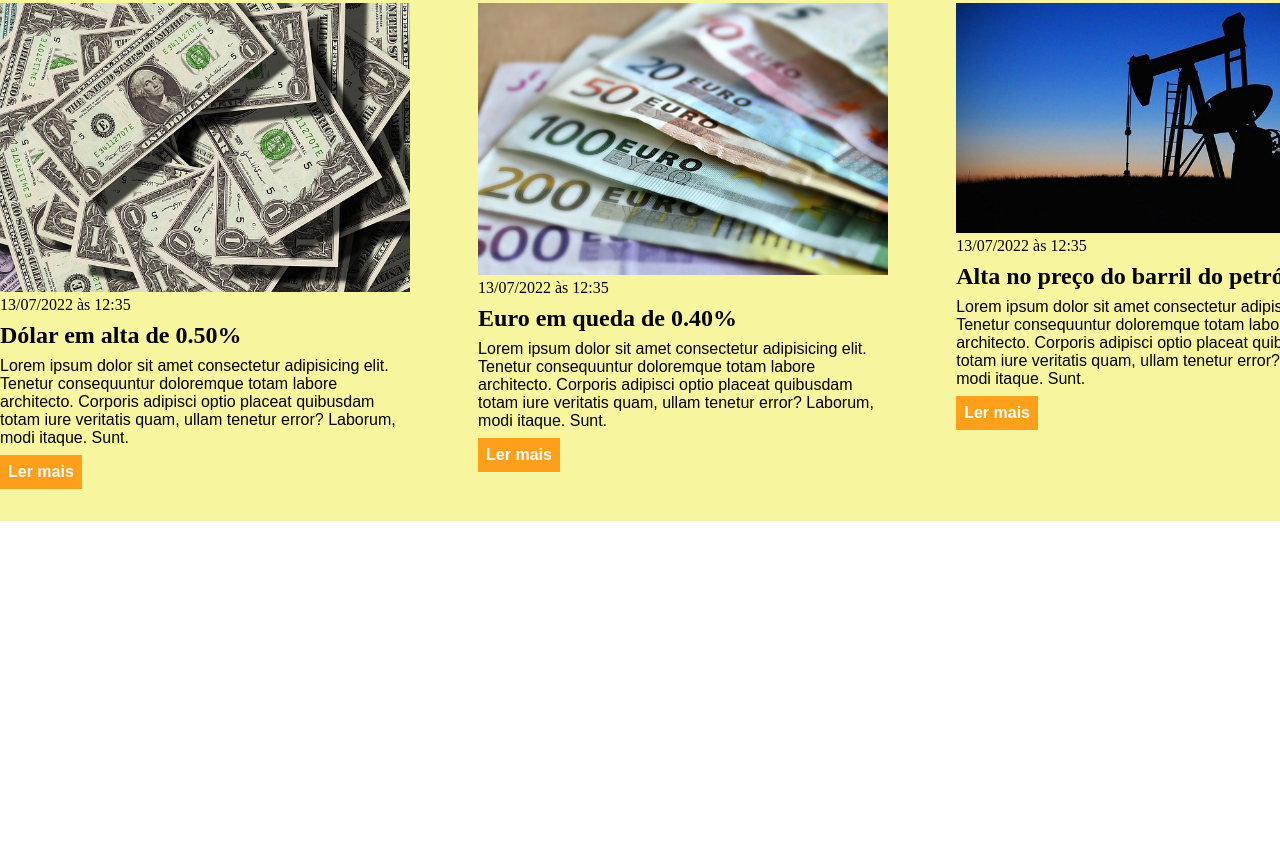
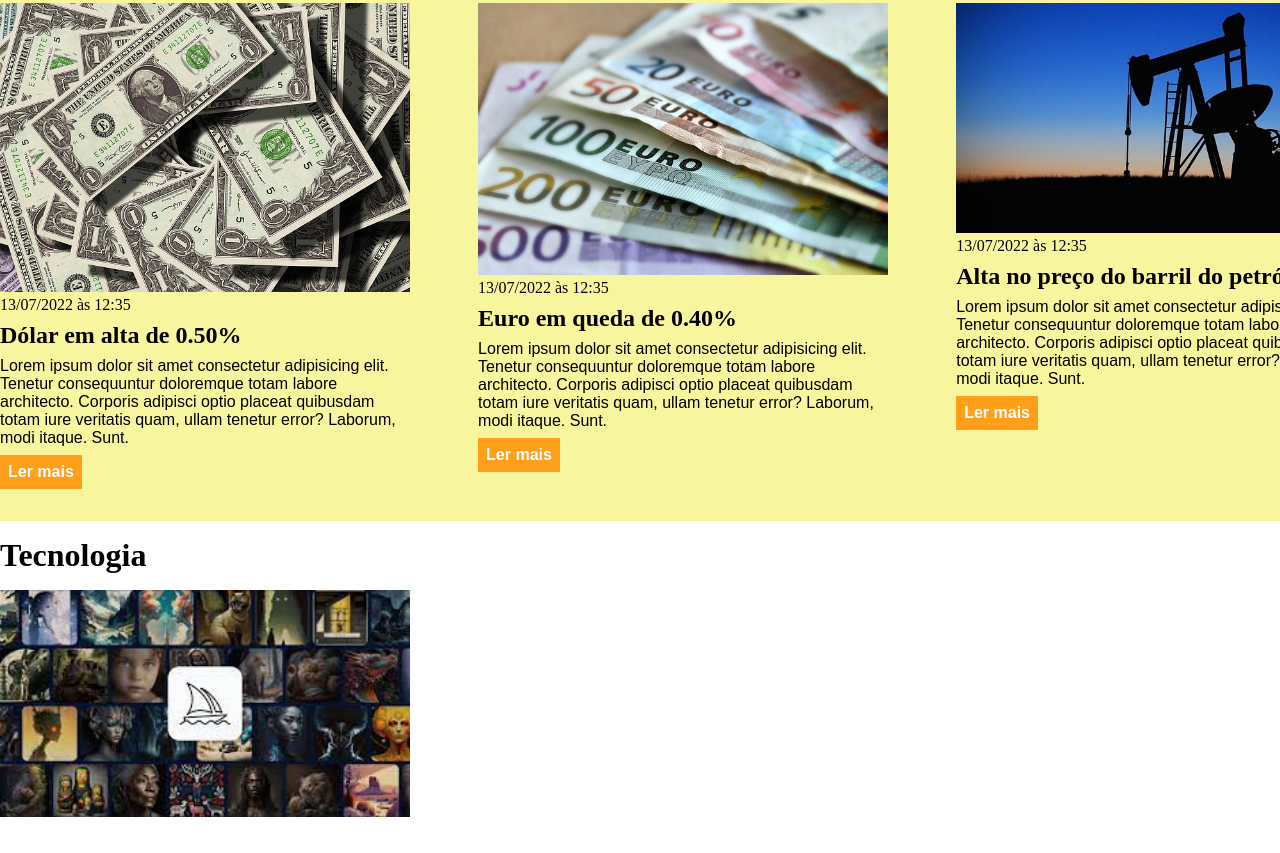
Before and after one commit to Marcospider21/curso_ebac_frontend, a plain HTML site: page index.html in a window 1280 px wide. Shown: the part 1192-2045 px from the top of the page. Before the commit the page ends 1713 px from the top, so only its background shows below. Drawn offline with Linux system fonts and the light colour scheme.

Commit message:
Adicionando imagens

```diff
--- a/index.html
+++ b/index.html
@@ -114,5 +114,15 @@
                 </div>
         </div>
     </section>
+    <section id="technology">
+        <div class="container">
+            <h2>Tecnologia</h2>
+            <div class="articles">
+                <article>
+                    <img src="imagens/midjourney.jpg" alt="Midjourney"
+                </article>
+            </div>
+        </div>
+    </section>
 </body>
 </html>
```
Also changed, not shown: imagens/D&D.jpg (added), imagens/blue-willow.jpg (added), imagens/chatgpt-4.jpg (added), imagens/mario.jpg (added), imagens/midjourney.jpg (added).
